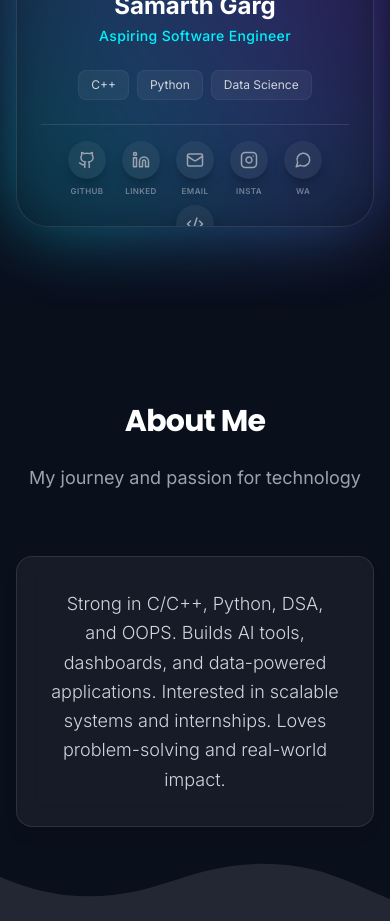
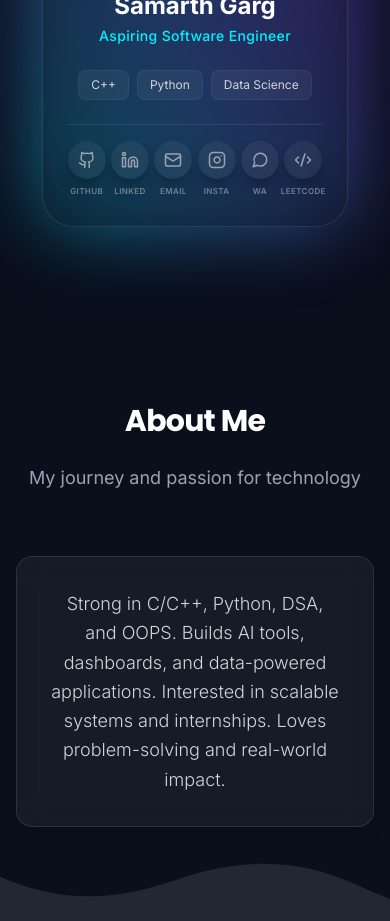
Before and after one commit to Samarthgarg14/Portfolio2.0, a React (Vite) app: page / in a window 390 px wide. Shown: the part 1160-2081 px from the top of the page. Built offline with nearby package versions, Linux system fonts and the light colour scheme.

Commit message:
Changes made

```diff
--- a/src/components/Hero.jsx
+++ b/src/components/Hero.jsx
@@ -158,38 +158,38 @@ const Hero = () => {
                                 </div>
 
                                 {/* Social Action Bar */}
-                                <div className="flex flex-wrap justify-center gap-2 w-full border-t border-white/10 pt-4 px-1">
-                                    <a href={personal.github} target="_blank" rel="noreferrer" className="flex flex-col items-center gap-1.5 text-gray-400 hover:text-white transition-colors group/icon w-[46px]">
+                                <div className="flex flex-nowrap justify-between md:justify-center gap-1 md:gap-2 w-full border-t border-white/10 pt-4 px-0 md:px-1">
+                                    <a href={personal.github} target="_blank" rel="noreferrer" className="flex flex-col items-center gap-1.5 text-gray-400 hover:text-white transition-colors group/icon flex-1 min-w-0 md:w-[46px] md:flex-none">
                                         <div className="p-2.5 rounded-full bg-white/5 group-hover/icon:bg-white/10 transition-colors shadow-lg shadow-black/20">
                                             <Github size={18} />
                                         </div>
                                         <span className="text-[8px] uppercase tracking-wider font-semibold opacity-70 group-hover/icon:opacity-100">GitHub</span>
                                     </a>
-                                    <a href={personal.linkedin} target="_blank" rel="noreferrer" className="flex flex-col items-center gap-1.5 text-gray-400 hover:text-white transition-colors group/icon w-[46px]">
+                                    <a href={personal.linkedin} target="_blank" rel="noreferrer" className="flex flex-col items-center gap-1.5 text-gray-400 hover:text-white transition-colors group/icon flex-1 min-w-0 md:w-[46px] md:flex-none">
                                         <div className="p-2.5 rounded-full bg-white/5 group-hover/icon:bg-white/10 transition-colors shadow-lg shadow-black/20">
                                             <Linkedin size={18} />
                                         </div>
                                         <span className="text-[8px] uppercase tracking-wider font-semibold opacity-70 group-hover/icon:opacity-100">Linked</span>
                                     </a>
-                                    <a href={`mailto:${personal.email}`} className="flex flex-col items-center gap-1.5 text-gray-400 hover:text-white transition-colors group/icon w-[46px]">
+                                    <a href={`mailto:${personal.email}`} className="flex flex-col items-center gap-1.5 text-gray-400 hover:text-white transition-colors group/icon flex-1 min-w-0 md:w-[46px] md:flex-none">
                                         <div className="p-2.5 rounded-full bg-white/5 group-hover/icon:bg-white/10 transition-colors shadow-lg shadow-black/20">
                                             <Mail size={18} />
                                         </div>
                                         <span className="text-[8px] uppercase tracking-wider font-semibold opacity-70 group-hover/icon:opacity-100">Email</span>
                                     </a>
-                                    <a href={personal.instagram} target="_blank" rel="noreferrer" className="flex flex-col items-center gap-1.5 text-gray-400 hover:text-white transition-colors group/icon w-[46px]">
+                                    <a href={personal.instagram} target="_blank" rel="noreferrer" className="flex flex-col items-center gap-1.5 text-gray-400 hover:text-white transition-colors group/icon flex-1 min-w-0 md:w-[46px] md:flex-none">
                                         <div className="p-2.5 rounded-full bg-white/5 group-hover/icon:bg-white/10 transition-colors shadow-lg shadow-black/20">
                                             <Instagram size={18} />
                                         </div>
                                         <span className="text-[8px] uppercase tracking-wider font-semibold opacity-70 group-hover/icon:opacity-100">Insta</span>
                                     </a>
-                                    <a href={personal.whatsapp} target="_blank" rel="noreferrer" className="flex flex-col items-center gap-1.5 text-gray-400 hover:text-white transition-colors group/icon w-[46px]">
+                                    <a href={personal.whatsapp} target="_blank" rel="noreferrer" className="flex flex-col items-center gap-1.5 text-gray-400 hover:text-white transition-colors group/icon flex-1 min-w-0 md:w-[46px] md:flex-none">
                                         <div className="p-2.5 rounded-full bg-white/5 group-hover/icon:bg-white/10 transition-colors shadow-lg shadow-black/20">
                                             <MessageCircle size={18} />
                                         </div>
                                         <span className="text-[8px] uppercase tracking-wider font-semibold opacity-70 group-hover/icon:opacity-100">WA</span>
                                     </a>
-                                    <a href={personal.leetcode} target="_blank" rel="noreferrer" className="flex flex-col items-center gap-1.5 text-gray-400 hover:text-white transition-colors group/icon w-[46px]">
+                                    <a href={personal.leetcode} target="_blank" rel="noreferrer" className="flex flex-col items-center gap-1.5 text-gray-400 hover:text-white transition-colors group/icon flex-1 min-w-0 md:w-[46px] md:flex-none">
                                         <div className="p-2.5 rounded-full bg-white/5 group-hover/icon:bg-white/10 transition-colors shadow-lg shadow-black/20">
                                             <Code2 size={18} />
                                         </div>
```
